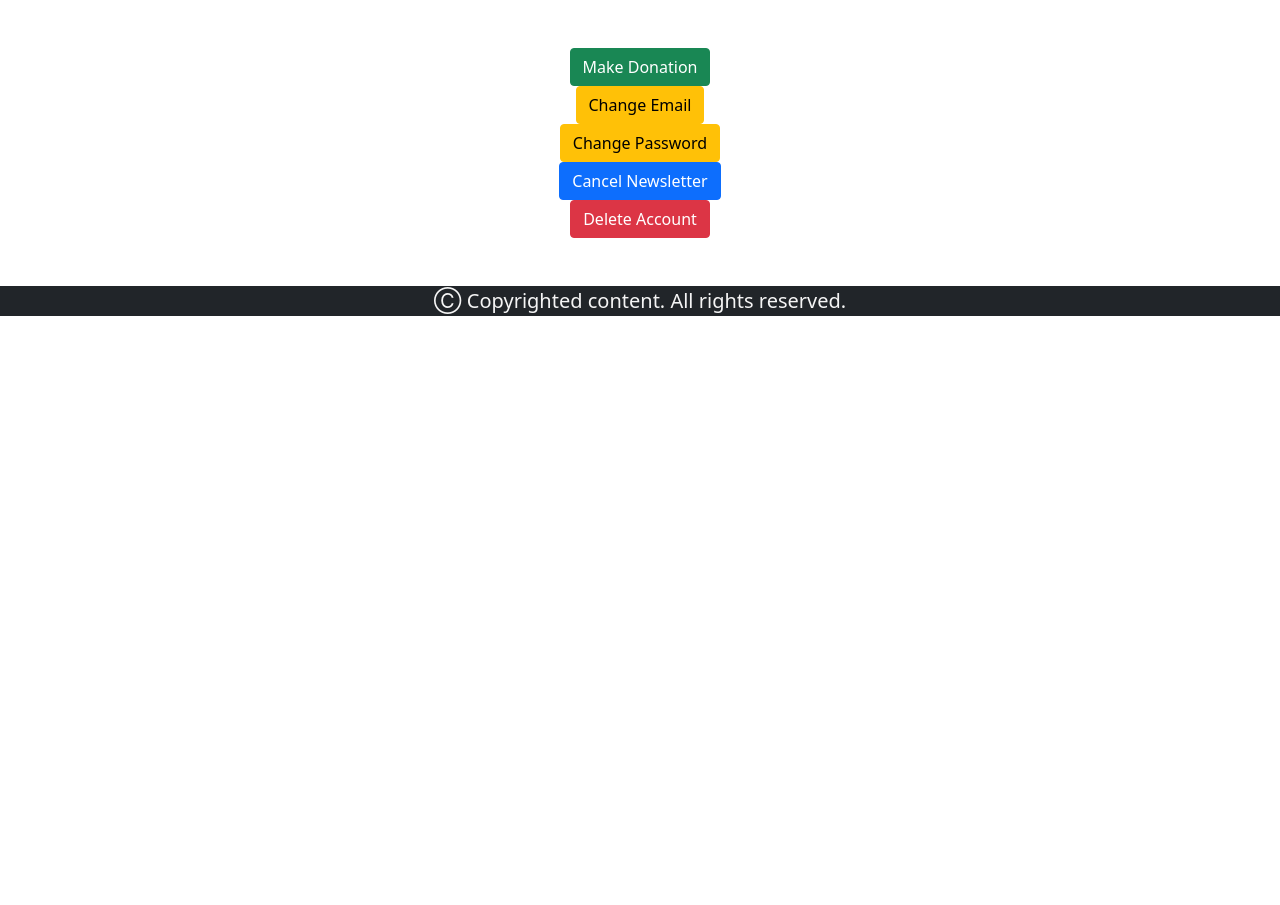
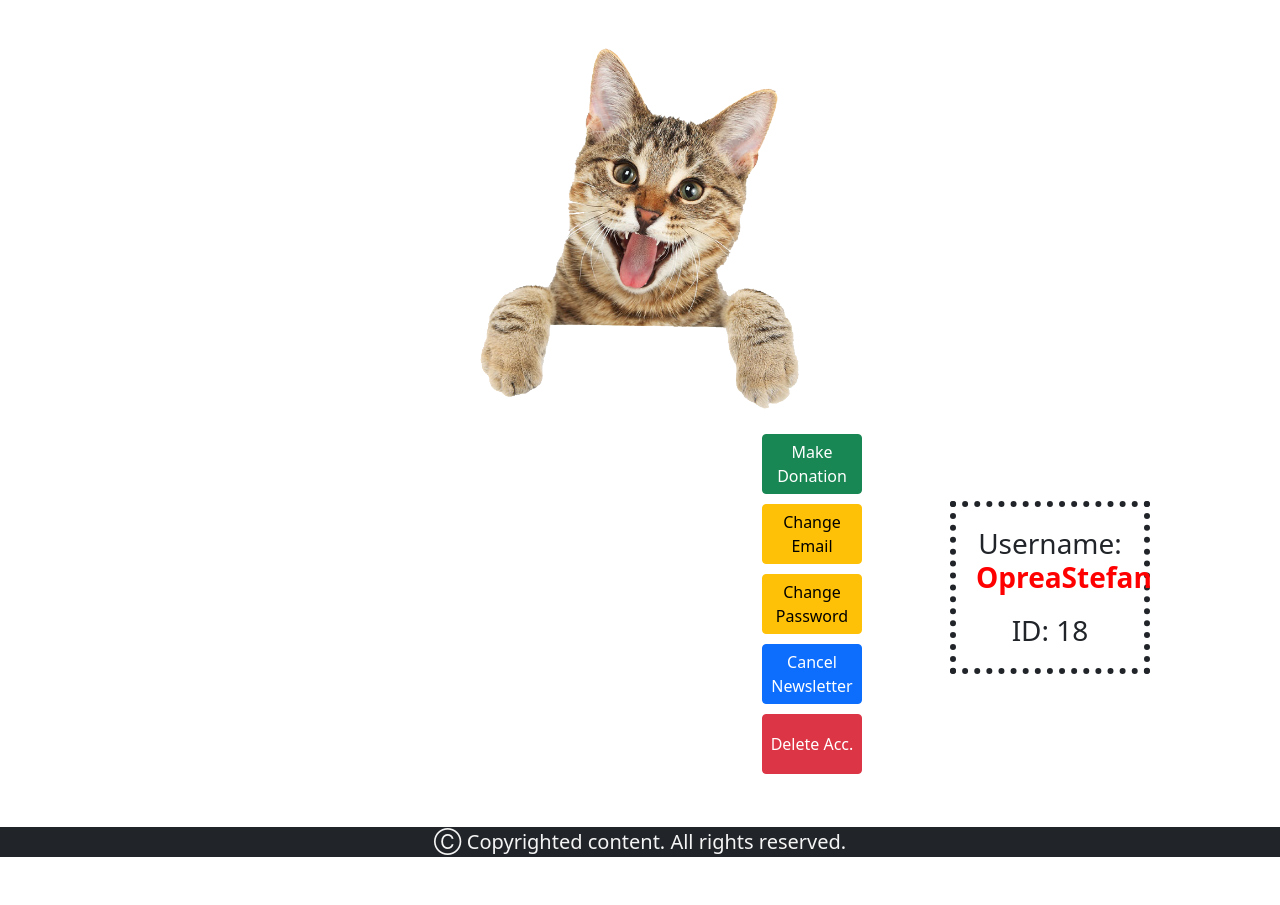
Before and after one commit to DoMonkysFly7/CS50-Fnal-Project, a Flask app: page /my_account in a window 1280 px wide. Shown: the part 119-1024 px from the top of the page. Before the commit the page ends 435 px from the top, so only its background shows below. Run offline with Flask 2, Linux system fonts and the light colour scheme; a user stored in the database is signed in; data comes from the database, SQL or seed files in the repository; both versions use the stored data as it was after the commit; some libraries are stand-ins or nearby versions.

Commit message:
Commit 27#

```diff
--- a/app.py
+++ b/app.py
@@ -569,7 +569,7 @@ def my_account():
         # Get deletion button for automation
         delete_account_btn = request.form['delete_account_btn']
 
-        if delete_account_btn == 'Delete Account':
+        if delete_account_btn == 'Delete Acc.':
             db.execute("DELETE FROM users WHERE id=?", user)
             session.clear()
             return render_template("donations.html")
@@ -578,7 +578,14 @@ def my_account():
 
     # User reached route via GET (as by clicking a link or via redirect)
     else:
-        return render_template("my_account.html")
+        # Get Jinja Info
+        user_id = session["user_id"]
+
+        username = db.execute("SELECT username FROM users WHERE id=?", user_id)
+
+        username = username[0]['username']
+
+        return render_template("my_account.html", username=username, user_id=user_id)
 
 
 @app.route("/change_pass", methods=["GET", "POST"])
--- a/static/styles.css
+++ b/static/styles.css
@@ -329,11 +329,48 @@ hr {
     padding-right: 800px;
 }
 
+/* My account */
+#make_donation_button, #change_email_button, #change_pass_button, #cancel_newsletter_btn, #delete_account_btn {
+    width: 100px;
+    height: 60px;
+    font-size: 16px;
+    margin: 5px;
+    padding: 5px;
+    position: relative;
+    left: 700px;
+    animation: transitionIn 2s;
+}
+
+.account_buttons {
+    max-width: 200px;
+}
+
+.account_info {
+    animation: transitionIn 2s;
+    position: absolute;
+    left: 950px;
+    top: 620px;
+    width: 200px;
+    height: auto;
+    font-style: var(--basic-font);
+    color: var(--basic-color);
+    text-align: center;
+    border: 6px dotted var(--basic-color);
+}
+
+#account_id, #account_username {
+    margin: 20px;
+}
+
+#username_var {
+    color: red;
+    font-weight: bold;
+}
 
 /* */
 
 /* Media queries */
-@media only screen and (min-device-width: 320px) and (max-device-width: 414px)
+@media (min-device-width: 320px) and (max-device-width: 414px)
 {
     /* Phones */
     #purry_index {
--- a/templates/my_account.html
+++ b/templates/my_account.html
@@ -6,30 +6,30 @@
 
 {% block main %}
 
-    <div>
-        <a class="btn btn-success" id="make_donation_button" href="/donations">Make Donation</a>
-    </div>
-
-    <div>
-        <a class="btn btn-warning" id="change_email_button" href="/change_email">Change Email</a>
-    </div>
-
-
-    <div>
-        <a class="btn btn-warning" id="change_pass_button" href="/change_pass">Change Password</a>
-    </div>
-
-    <div>
-        <a class="btn btn-primary" id="cancel_newsletter_btn" href="/cancel_newsletter">Cancel Newsletter</a>
-    </div>
-
+    <img  src="/static/crazy_account_cat.png" alt="account_cat.img" id="login_cats">
     <form method="post">
 
         <div>
-            <input class="btn btn-danger" name="delete_account_btn" id="delete_account_btn" type="submit" value="Delete Account">
+            <div class="account_buttons">
+                <a class="btn btn-success" id="make_donation_button" href="/donations">Make Donation</a>
+
+                <a class="btn btn-warning" id="change_email_button" href="/change_email">Change Email</a>
+
+                    <div class="account_info">
+                        <h3 id="account_username" name="account_username"> Username: <span id="username_var">{{ username }}</span> </h3>
+                        <h3 id="account_id" name="account_id"> ID: {{ user_id }}</h3>
+                    </div>
+
+                <a class="btn btn-warning" id="change_pass_button" href="/change_pass">Change Password</a>
+
+                <a class="btn btn-primary" id="cancel_newsletter_btn" href="/cancel_newsletter">Cancel Newsletter</a>
+
+                <input class="btn btn-danger" name="delete_account_btn" id="delete_account_btn" type="submit" value="Delete Acc.">
+
+            </div>
+
         </div>
 
     </form>
 
-
 {% endblock %}
```
Also changed, not shown: other parts of static/styles.css (+41 -2 lines), adoption.db, static/crazy_account_cat.png (added), 4 other files.
